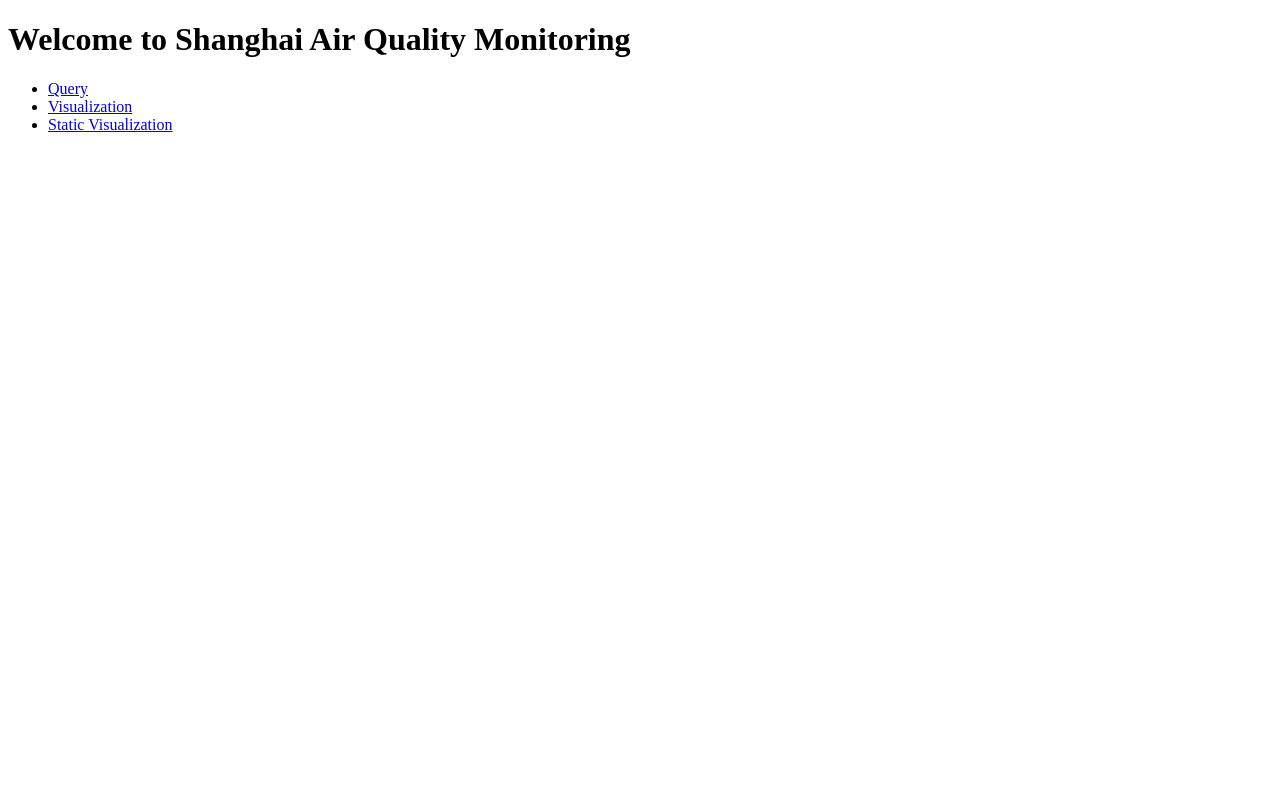
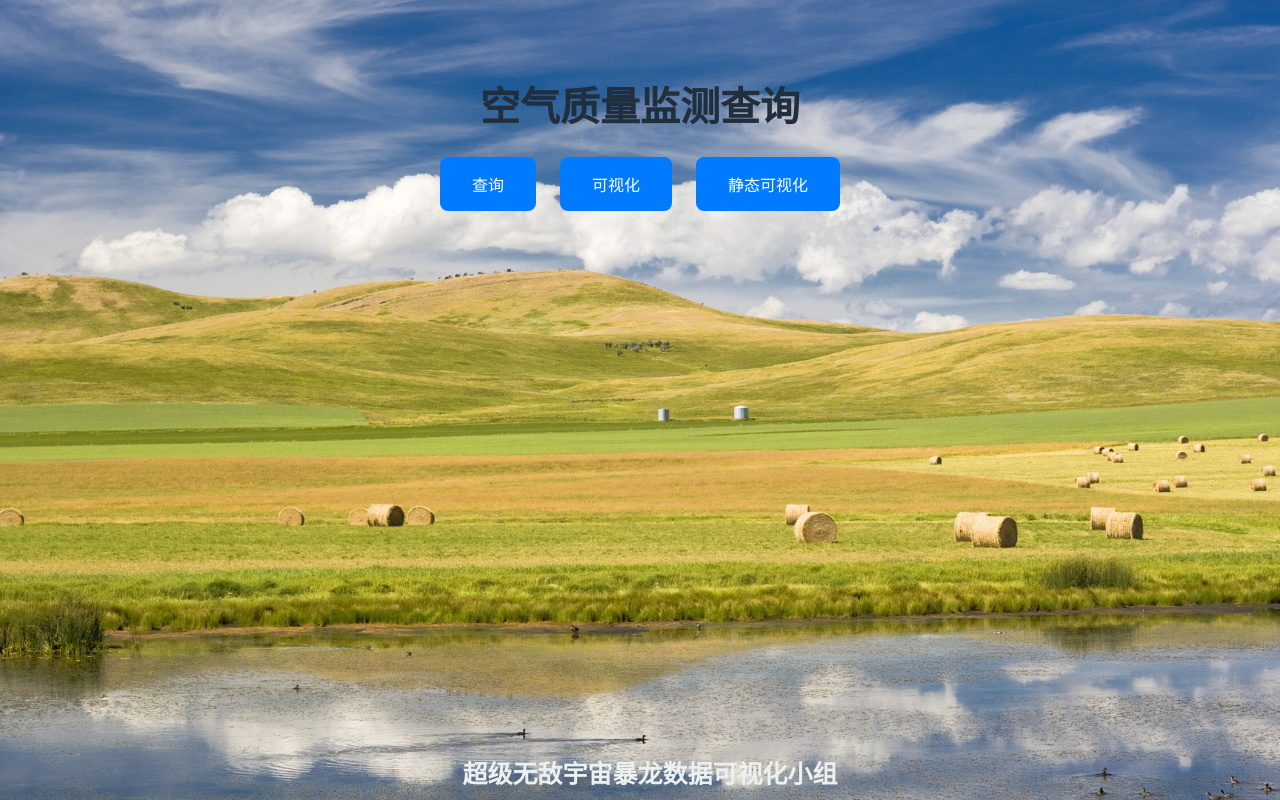
Before and after one commit to bln1234/datavis, a Flask app: page / in a window 1280 px wide. Run offline with Flask 3, Linux system fonts and the light colour scheme.

Commit message:
修改air.html页面内容，方便用户使用；美化home页面

```diff
--- a/空气质量指数可视化与分析/templates/home.html
+++ b/空气质量指数可视化与分析/templates/home.html
@@ -1,14 +1,106 @@
 <!DOCTYPE html>
-<html>
+<html lang="zh-CN">
 <head>
-    <title>Home</title>
+    <meta charset="UTF-8">
+    <meta name="viewport" content="width=device-width, initial-scale=1.0">
+    <title>主页</title>
+    <style>
+        body {
+            margin: 0;
+            font-family: Arial, sans-serif;
+            background-image: url('../bkg.jpg');
+            background-size: cover;
+            background-repeat: no-repeat;
+            background-attachment: fixed;
+            position: relative;
+            min-height: 100vh;
+        }
+        .container {
+            text-align: center;
+            padding: 48px;
+            background-color: rgba(240, 240, 240, 0.0); /* 添加半透明背景 */
+            margin-bottom: 40px; /* 给页脚留出空间 */
+        }
+        .title {
+            font-size: 2.5em;
+            color: #212F3C;
+            margin-bottom: 20px;
+        }
+        .button-group {
+            display: flex;
+            justify-content: center;
+            gap: 20px;
+        }
+        .button {
+            background-color: #007bff;
+            border: none;
+            color: white;
+            padding: 15px 32px;
+            text-align: center;
+            text-decoration: none;
+            display: inline-block;
+            font-size: 16px;
+            font-weight: 400;
+            margin: 4px 2px;
+            cursor: pointer;
+            transition: background-color 0.3s;
+            border-radius: 8px; /* 添加圆角 */
+        }
+        .button:hover {
+            background-color: #0056b3;
+        }
+        .footer {
+            text-align: center;
+            padding: 10px;
+            background-color: rgba(240, 240, 240, 0.0); /* 添加半透明背景 */
+            position: absolute;
+            bottom: 0;
+            width: 100%;
+            font-size: 25px; /* 添加字体大小 */
+            font-family:cursive;
+            color: #ECF0F1; /* 添加字体颜色 */
+        }
+    </style>
 </head>
 <body>
-    <h1>Welcome to Shanghai Air Quality Monitoring</h1>
-    <ul>
-        <li><a href="/qryform">Query</a></li>
-        <li><a href="/viewmap">Visualization</a></li>
-        <li><a href="/chartmap3">Static Visualization</a></li>
-    </ul>
+    <div id="root"></div>
+
+    <script src="https://unpkg.com/react/umd/react.development.js" crossorigin></script>
+    <script src="https://unpkg.com/react-dom/umd/react-dom.development.js" crossorigin></script>
+    <script src="https://unpkg.com/babel-standalone/babel.min.js"></script>
+
+    <script type="text/babel">
+        const Home = () => {
+            return (
+                <div className="container">
+                    <h1 className="title">空气质量监测查询</h1>
+                    <div className="button-group">
+                        <a href="/qryform.html" className="button">查询</a>
+                        <a href="/viewmap.html" className="button">可视化</a>
+                        <a href="/chartmap3.html" className="button">静态可视化</a>
+                    </div>
+                </div>
+            );
+        };
+
+        const Footer = () => {
+            return (
+                <div className="footer">
+                    <b>超级无敌宇宙暴龙数据可视化小组</b>
+                </div>
+            );
+        };
+
+        const App = () => {
+            return (
+                <div>
+                    <Home />
+                    <Footer />
+                </div>
+            );
+        };
+
+        ReactDOM.render(<App />, document.getElementById('root'));
+    </script>
 </body>
 </html>
```
Also changed, not shown: 空气质量指数可视化与分析/templates/air.html (+17 -9 lines), 空气质量指数可视化与分析/bkg.jpg (added).
